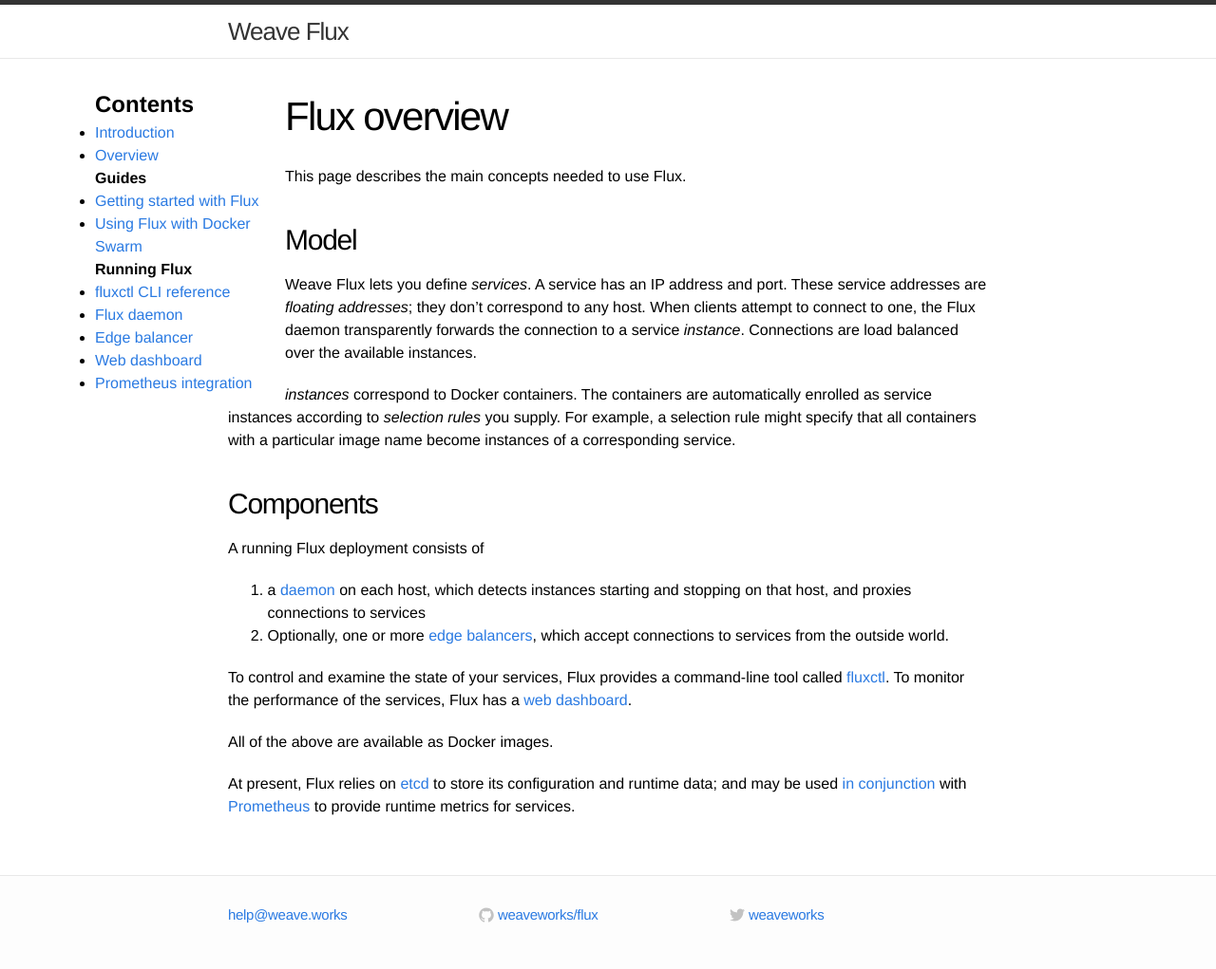
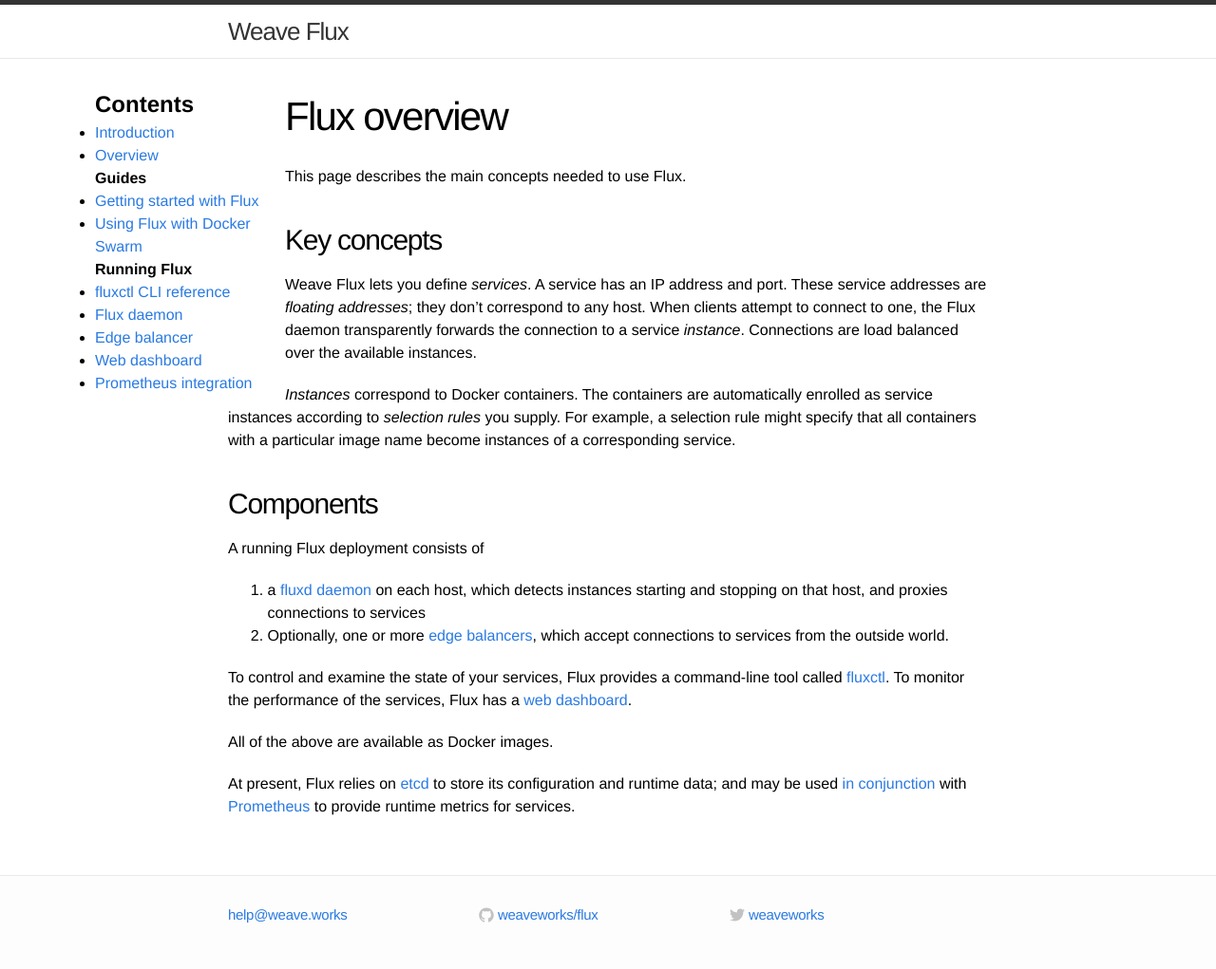
Before and after one commit to weaveworks-experiments/flux-classic, a Jekyll site: the page built from site/overview.md, in a window 1280 px wide. Shown: the whole page at 95% size. Built offline with Jekyll 4.4.1, drawn with Linux system fonts in a browser that asks for light colours.

Commit message:
Minor tweaks for the Overview page

```diff
--- a/site/overview.md
+++ b/site/overview.md
@@ -5,7 +5,7 @@
 
 This page describes the main concepts needed to use Flux.
 
-## Model
+## Key concepts
 
 Weave Flux lets you define _services_.  A service has an IP address
 and port.  These service addresses are _floating addresses_; they
@@ -14,7 +14,7 @@
 _instance_.  Connections are load balanced over the available
 instances.
 
-_instances_ correspond to Docker containers.  The containers are
+_Instances_ correspond to Docker containers.  The containers are
 automatically enrolled as service instances according to _selection
 rules_ you supply.  For example, a selection rule might specify that
 all containers with a particular image name become instances of a
@@ -24,7 +24,7 @@
 
 A running Flux deployment consists of
 
- 1. a [daemon](daemon) on each host, which detects instances starting
+ 1. a [fluxd daemon](daemon) on each host, which detects instances starting
  and stopping on that host, and proxies connections to services
  2. Optionally, one or more [edge balancers](edgebal), which accept
  connections to services from the outside world.
```
